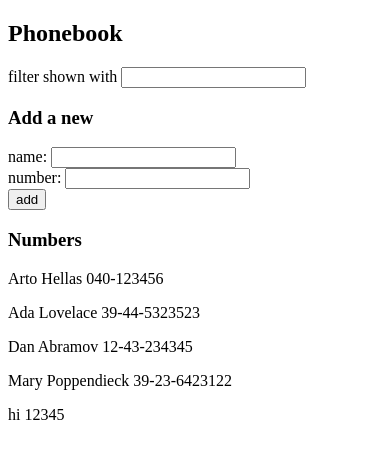
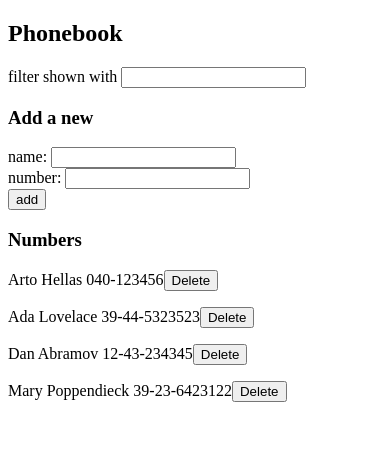
Before and after one commit to babaj301/full-stack-open-2024, a React (Vite) app in the folder part2/phonebook/: page / in a window 390 px wide. Shown: the top 458 px of the page. Built offline with nearby package versions, Linux system fonts and the light colour scheme; data requests are answered from the project's data file.

Commit message:
Implemented delete button in phonebook

```diff
--- a/part2/phonebook/db.json
+++ b/part2/phonebook/db.json
@@ -3,27 +3,22 @@
     {
       "name": "Arto Hellas",
       "number": "040-123456",
-      "id": "1"
+      "id": 1
     },
     {
       "name": "Ada Lovelace",
       "number": "39-44-5323523",
-      "id": "2"
+      "id": 2
     },
     {
       "name": "Dan Abramov",
       "number": "12-43-234345",
-      "id": "3"
+      "id": 3
     },
     {
       "name": "Mary Poppendieck",
       "number": "39-23-6423122",
-      "id": "4"
-    },
-    {
-      "id": "fa71",
-      "name": "hi",
-      "number": "12345"
+      "id": 4
     }
   ]
 }
--- a/part2/phonebook/src/App.jsx
+++ b/part2/phonebook/src/App.jsx
@@ -32,7 +32,9 @@ const App = () => {
       setNewName("");
       setNewNumber("");
     } else {
-      phoneServices.create(newObject);
+      phoneServices.create(newObject).catch((error) => {
+        alert(`Not succesful`, error);
+      });
 
       setPersons(persons.concat(newObject));
       setNewName("");
@@ -59,6 +61,11 @@ const App = () => {
     setInput(event.target.value);
   };
 
+  const handleDelete = (event) => {
+    const id = event.target.id;
+    phoneServices.removePerson(id);
+  };
+
   return (
     <div>
       <h2>Phonebook</h2>
@@ -76,7 +83,11 @@ const App = () => {
       />
       <h3>Numbers</h3>
 
-      <PersonDisplay key={persons.name} filtered={filtered} />
+      <PersonDisplay
+        key={persons.name}
+        filtered={filtered}
+        handleDelete={handleDelete}
+      />
     </div>
   );
 };
--- a/part2/phonebook/src/components/Persons.jsx
+++ b/part2/phonebook/src/components/Persons.jsx
@@ -1,10 +1,13 @@
-const PersonDisplay = ({ filtered }) => {
+const PersonDisplay = ({ filtered, handleDelete }) => {
   return (
     <div>
       {filtered.map((person) => {
         return (
           <p key={person.name}>
             {person.name} {person.number}
+            <button id={person.id} onClick={handleDelete}>
+              Delete
+            </button>
           </p>
         );
       })}
--- a/part2/phonebook/src/services/phonebook.js
+++ b/part2/phonebook/src/services/phonebook.js
@@ -17,8 +17,16 @@ const edit = (id, newObject) => {
   return request.then((response) => response.data);
 };
 
+const removePerson = (id) => {
+  const request = axios.delete(`${url}/${id}`);
+  return request.then((response) => {
+    console.log(`Deleted post with Id ${id}`);
+  });
+};
+
 export default {
   getData,
   create,
   edit,
+  removePerson,
 };
```
